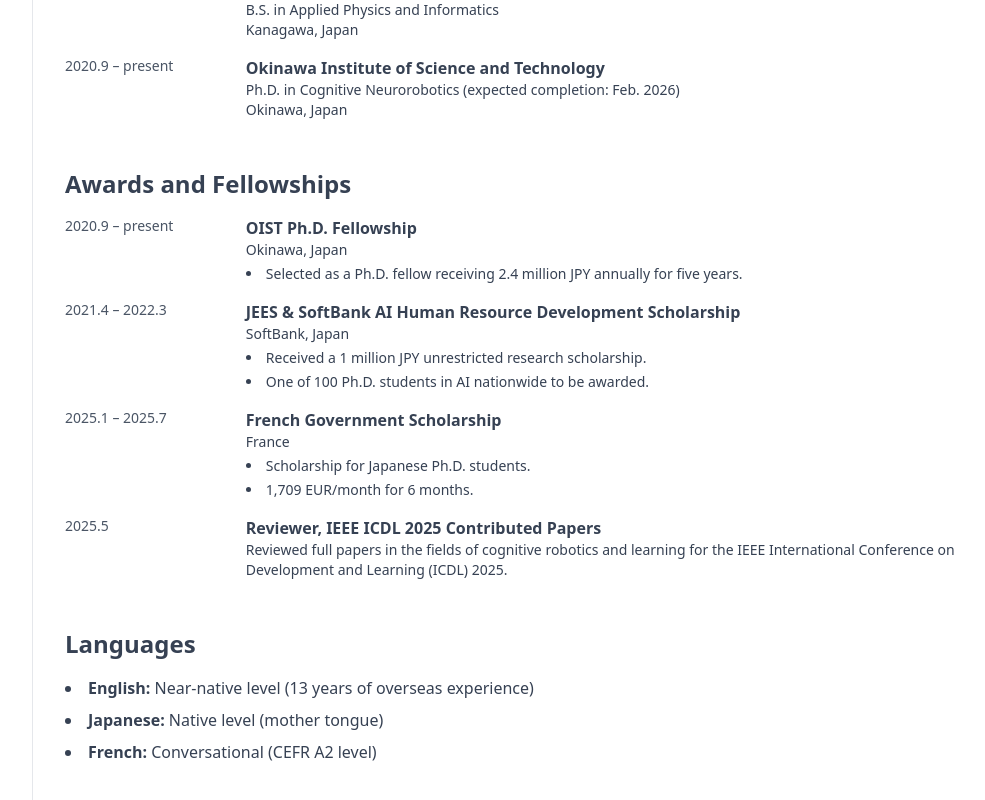
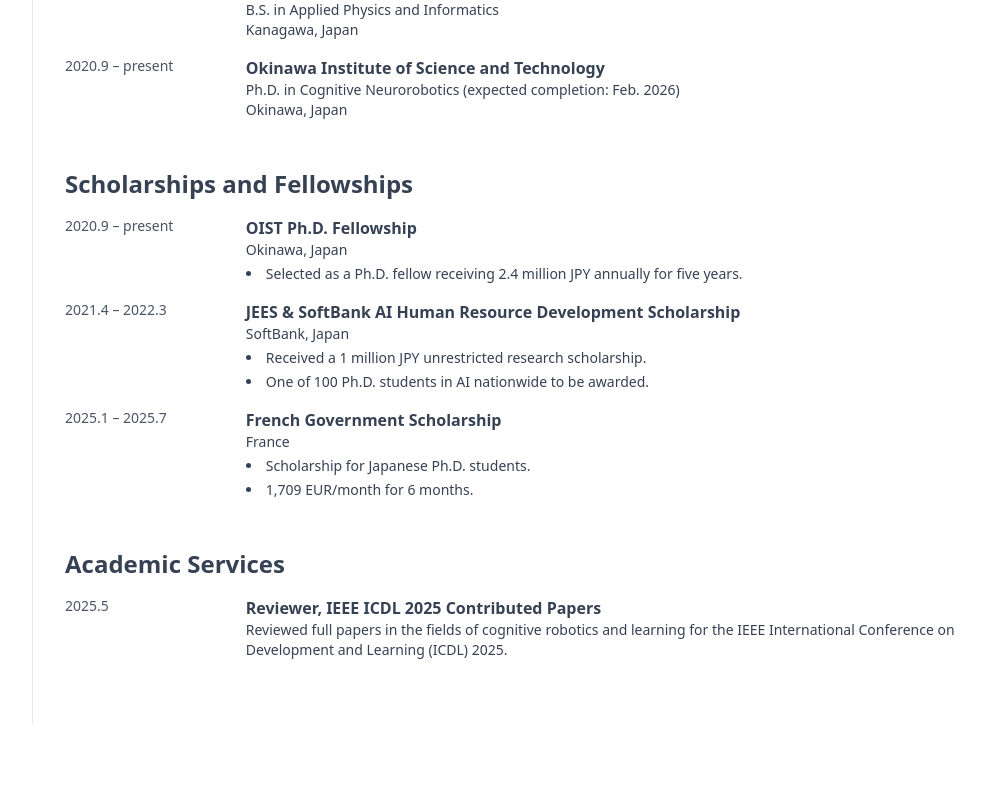
Before and after one commit to hiroki-oist/PersonalWebsite, a Next.js app: page /en/achievements in a window 1280 px wide. Shown: the part 2232-3032 px from the top of the page, without its empty margins (287-1272 px from the left). After the commit the page ends 2956 px from the top, so only its background shows below. Built offline with nearby package versions, Linux system fonts and the light colour scheme.

Commit message:
Splitted academic service and felloships

```diff
--- a/app/achievements/page.js
+++ b/app/achievements/page.js
@@ -205,7 +205,7 @@
                 転移学習を用いた、スマートフォンロボット同士がお互いを認識する画像認識モデルの構築
                 </p>
                 <p className="text-sm text-gray-700">
-                銅谷　賢治 教授 / 沖縄、日本
+                銅谷賢治 教授 / 沖縄、日本
                 </p>
                 <p className="text-sm text-gray-700 mt-1">
                 沖縄科学技術大学院大学 神経計算ユニット
@@ -342,10 +342,10 @@
         </section>
 
 
-        {/* --- 資格と賞罰歴 --- */}
+        {/* --- 奨学金 & フェローシップ --- */}
         <section className="mb-8 mt-12">
           <h2 className="text-2xl font-semibold text-gray-700 mb-4">
-            資格と賞罰歴
+            奨学金 & フェローシップ
           </h2>
           <ol className="list-decimal list-inside text-gray-700 space-y-4">
             <li className="grid grid-cols-5 gap-2">
@@ -392,6 +392,14 @@
                 </ul>
               </div>
             </li>
+          </ol>
+        </section>
+        {/* ---　学術活動 --- */}
+        <section className="mb-8 mt-12">
+          <h2 className="text-2xl font-semibold text-gray-700 mb-4">
+            学術活動
+          </h2>
+          <ol className="list-decimal list-inside text-gray-700 space-y-4">
             <li className="grid grid-cols-5 gap-2">
               <div className="col-span-1 text-sm text-gray-600">
                 2025.5
--- a/app/en/achievements/page.js
+++ b/app/en/achievements/page.js
@@ -309,10 +309,10 @@
           </ol>
         </section>
 
-        {/* --- Awards and Fellowships --- */}
+        {/* --- Scholarships and Fellowships --- */}
         <section className="mb-8 mt-12">
           <h2 className="text-2xl font-semibold text-gray-700 mb-4">
-            Awards and Fellowships
+            Scholarships and Fellowships
           </h2>
           <ol className="list-decimal list-inside text-gray-700 space-y-4">
             <li className="grid grid-cols-5 gap-2">
@@ -353,6 +353,14 @@
                 </ul>
               </div>
             </li>
+          </ol>
+        </section>
+        {/* --- Academic Services --- */}
+        <section className="mb-8 mt-12">
+          <h2 className="text-2xl font-semibold text-gray-700 mb-4">
+            Academic Services
+          </h2>
+          <ol className="list-decimal list-inside text-gray-700 space-y-4">
             <li className="grid grid-cols-5 gap-2">
               <div className="col-span-1 text-sm text-gray-600">2025.5</div>
               <div className="col-span-4">
@@ -366,22 +374,6 @@
             </li>
           </ol>
         </section>
-
-        {/* --- Languages --- */}
-        <section className="mb-8 mt-12">
-          <h2 className="text-2xl font-semibold text-gray-700 mb-4">Languages</h2>
-          <ul className="list-disc list-inside text-gray-700 space-y-2">
-            <li>
-              <span className="font-bold">English:</span> Near-native level (13 years of overseas experience)
-            </li>
-            <li>
-              <span className="font-bold">Japanese:</span> Native level (mother tongue)
-            </li>
-            <li>
-              <span className="font-bold">French:</span> Conversational (CEFR A2 level)
-            </li>
-          </ul>
-        </section>
       </div>
     </main>
   );
```
